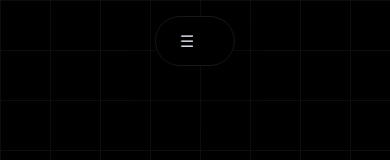
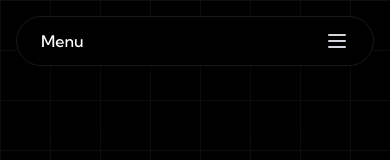
Before and after one commit to Momena-akhtar/momena-in-real-life, a React (Vite) app: page / in a window 390 px wide. Shown: the top 160 px of the page. Built offline with nearby package versions, Linux system fonts and the light colour scheme.

Commit message:
improved hamburger menu

```diff
--- a/src/components/Navbar.tsx
+++ b/src/components/Navbar.tsx
@@ -22,19 +22,36 @@ const Navbar = ({ menuOpen, setMenuOpen }: NavbarProps) => {
 
   const handleLinkClick = (linkId: string) => {
     setActiveLink(linkId);
+    setMenuOpen(false);
   };
 
   return (
-    <nav className="fixed top-4 left-1/2 -translate-x-1/2 z-40">
+    <>
+      <nav className="fixed top-4 left-1/2 -translate-x-1/2 z-40 w-[calc(100%-2rem)] md:w-auto">
         <div className="bg-black/90 backdrop-blur-sm border border-[#181818] rounded-full shadow-2xl px-6 py-3">
-        <div className="flex items-center">
+          <div className="flex items-center justify-between md:justify-center">
+            <span className="md:hidden text-white font-medium">Menu</span>
+
             <button
-            className="md:hidden text-gray-300 hover:text-white mr-4"
+              className="md:hidden text-gray-300 hover:text-white transition-colors"
               onClick={() => setMenuOpen(!menuOpen)}
               aria-label="Toggle menu"
             >
-            &#9776;
+              <svg
+                className="w-6 h-6"
+                fill="none"
+                stroke="currentColor"
+                viewBox="0 0 24 24"
+              >
+                <path
+                  strokeLinecap="round"
+                  strokeLinejoin="round"
+                  strokeWidth={2}
+                  d="M4 6h16M4 12h16M4 18h16"
+                />
+              </svg>
             </button>
+
             <div className="hidden md:flex items-center gap-2">
               {navLinks.map((link) => (
                 <a
@@ -54,6 +71,38 @@ const Navbar = ({ menuOpen, setMenuOpen }: NavbarProps) => {
           </div>
         </div>
       </nav>
+
+      {/* Mobile Menu Dialog */}
+      {menuOpen && (
+        <div className="fixed inset-0 z-50 md:hidden">
+          <div
+            className="absolute inset-0 bg-black/60"
+            onClick={() => setMenuOpen(false)}
+          ></div>
+
+          <div className="absolute top-1/2 left-1/2 -translate-x-1/2 -translate-y-1/2 w-[85%] max-w-sm">
+            <div className="bg-black border border-white/20 rounded-2xl p-6">
+              <nav className="space-y-3">
+                {navLinks.map((link) => (
+                  <a
+                    key={link.href}
+                    href={link.href}
+                    onClick={() => handleLinkClick(link.href.substring(1))}
+                    className={`block px-4 py-3 rounded-lg transition-all ${
+                      activeLink === link.href.substring(1)
+                        ? "bg-white text-black"
+                        : "text-gray-300 hover:text-white hover:bg-white/5"
+                    }`}
+                  >
+                    {link.label}
+                  </a>
+                ))}
+              </nav>
+            </div>
+          </div>
+        </div>
+      )}
+    </>
   );
 };
 
```
Lines whose indentation alone changed are shown as unchanged.
